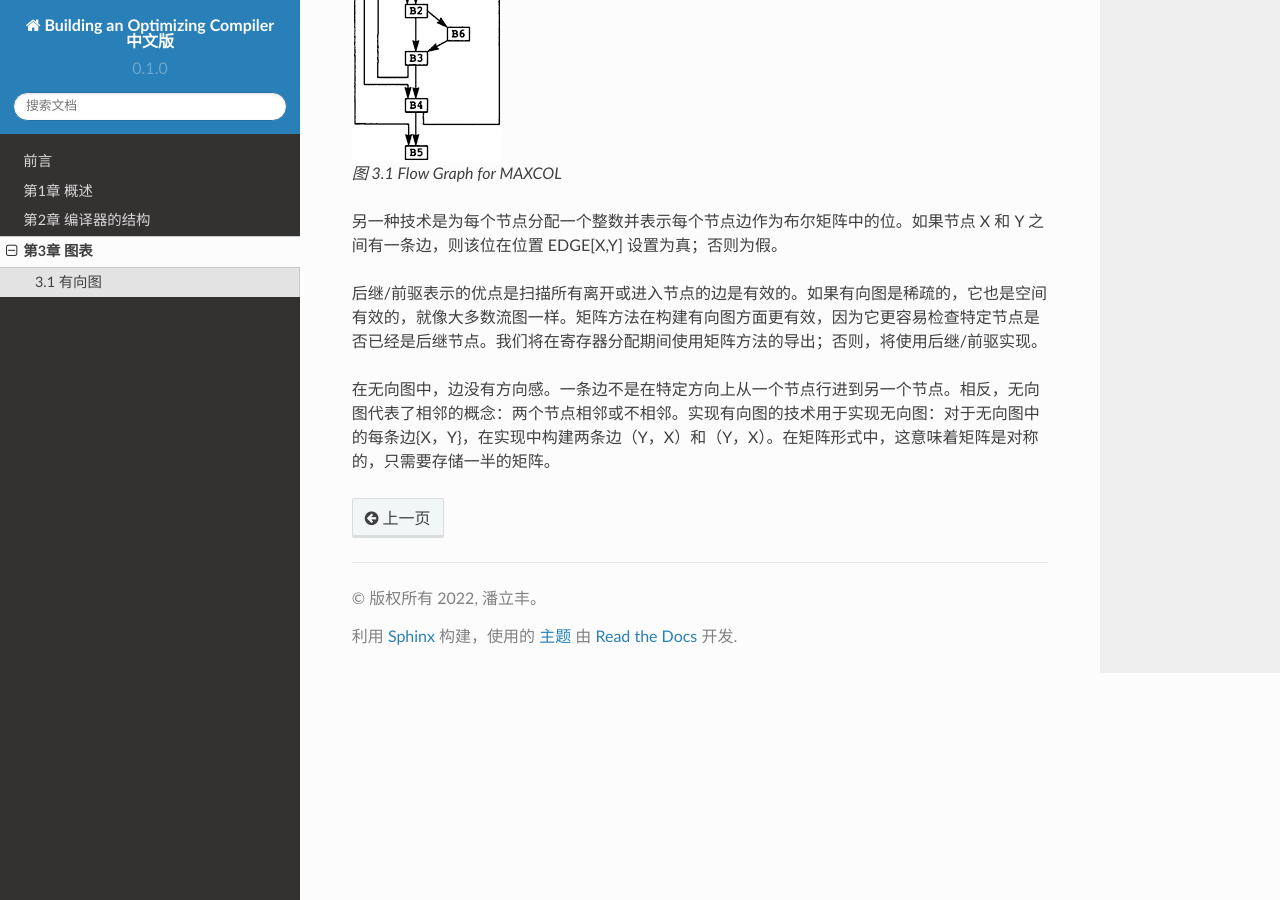
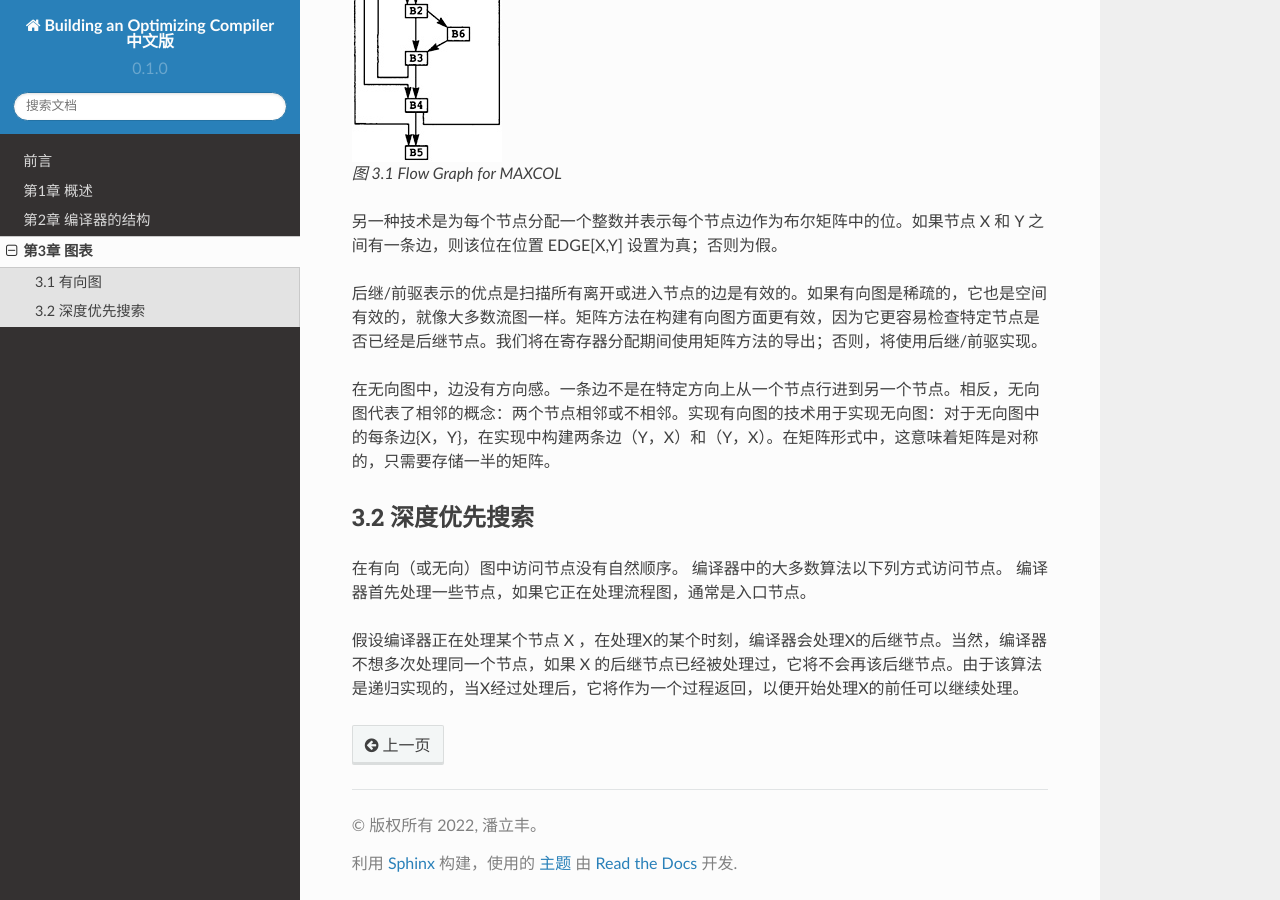
Before and after one commit to Jason2013/boc-chinese-text, a Sphinx documentation site: the page built from docs/source/chapter03.rst, in a window 1280 px wide and 900 px high, scrolled down 1543 px. Built offline with Sphinx 7.4.7 and the Read the Docs theme 2.0.0, drawn with Linux system fonts in a browser that asks for light colours.

Commit message:
Update chapter 3, section 3.2

```diff
--- a/docs/source/chapter03.rst
+++ b/docs/source/chapter03.rst
@@ -39,3 +39,10 @@
 后继/前驱表示的优点是扫描所有离开或进入节点的边是有效的。如果有向图是稀疏的，它也是空间有效的，就像大多数流图一样。矩阵方法在构建有向图方面更有效，因为它更容易检查特定节点是否已经是后继节点。我们将在寄存器分配期间使用矩阵方法的导出；否则，将使用后继/前驱实现。
 
 在无向图中，边没有方向感。一条边不是在特定方向上从一个节点行进到另一个节点。相反，无向图代表了相邻的概念：两个节点相邻或不相邻。实现有向图的技术用于实现无向图：对于无向图中的每条边{X，Y}，在实现中构建两条边（Y，X）和（Y，X）。在矩阵形式中，这意味着矩阵是对称的，只需要存储一半的矩阵。
+
+3.2 深度优先搜索
+****************
+
+在有向（或无向）图中访问节点没有自然顺序。 编译器中的大多数算法以下列方式访问节点。 编译器首先处理一些节点，如果它正在处理流程图，通常是入口节点。
+
+假设编译器正在处理某个节点 X ，在处理X的某个时刻，编译器会处理X的后继节点。当然，编译器不想多次处理同一个节点，如果 X 的后继节点已经被处理过，它将不会再该后继节点。由于该算法是递归实现的，当X经过处理后，它将作为一个过程返回，以便开始处理X的前任可以继续处理。
```
